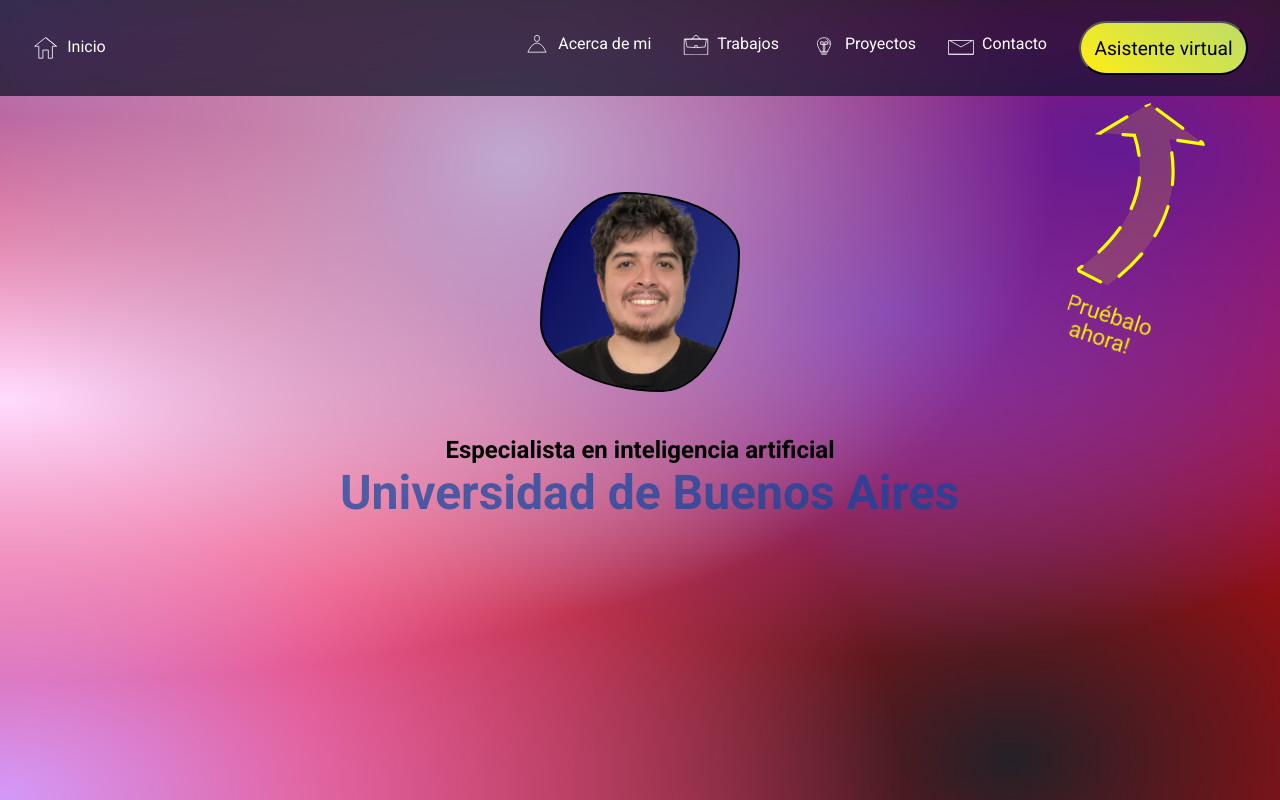
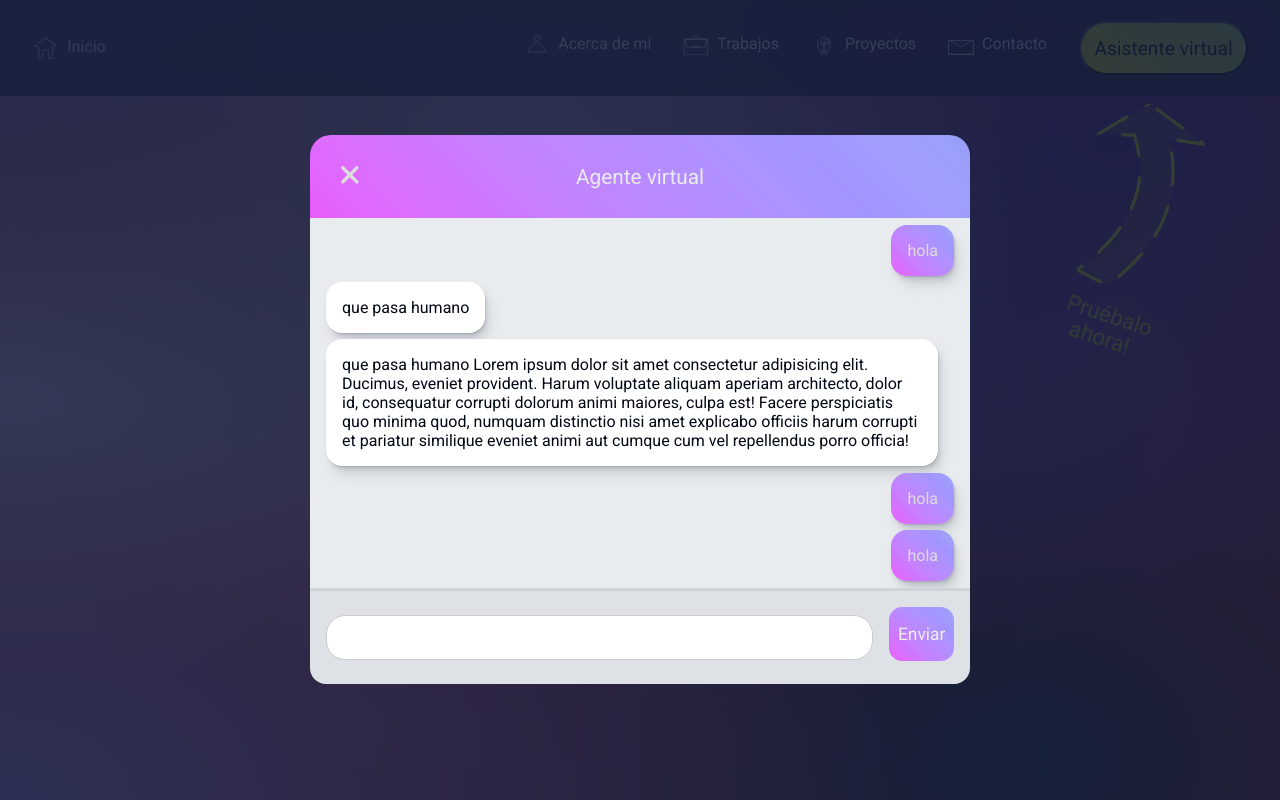
Before and after one commit to Joaquin-Quiroz-Gajardo/Portafolio, a React (Create React App) app: page / in a window 1280 px wide. Both pictures are taken after a click on the button "Asistente virtual". Shown: the top 800 px of the page. Built offline with nearby package versions, Linux system fonts and the light colour scheme.

Commit message:
chatbot button listo

```diff
--- a/src/App.tsx
+++ b/src/App.tsx
@@ -33,6 +33,12 @@
   const handleDesplegarMenu = () => {
     setDisplayNavLinks(!displayNavLinks)
   };
+
+  const [displayChatBot, SetDisplayChatBot] = useState<boolean>(false)
+  const handleDesplegarChat = () => {
+    SetDisplayChatBot(!displayChatBot)
+  };
+
   const textStyle = {
     fontFamily: "roboto",
     fontSize: '14px',
@@ -61,7 +67,10 @@
                   <a onClick={()=>{setDisplayNavLinks(false)}} className="nav-link" href="#contacto"><Carta></Carta><p>Contacto</p></a>
                 </li>
                 <li className="nav-item">
-                  <button onClick={()=>{setDisplayNavLinks(false)}} className="nav-button-asistente">Asistente virtual</button>
+                  <button onClick={()=>{
+                    setDisplayNavLinks(false)
+                    handleDesplegarChat()
+                    }} className="nav-button-asistente">Asistente virtual</button>
                 </li>
               </ul>
               <button onClick={handleDesplegarMenu} className={displayNavLinks?"menu display-nav-links":"menu"}><Menu></Menu></button>
@@ -284,11 +293,11 @@
 
       {/* reAct agent */}
 
-      {/* <div className="reAct-agent">
+      {displayChatBot?<div className="reAct-agent">
         <div className="chat">
           <div className="barra-salir-chat">
             <p>Agente virtual</p>
-            <button><Salir></Salir></button>
+            <button onClick={handleDesplegarChat}><Salir></Salir></button>
           </div>
           <div className="conversacion">
             <p className="human-message">hola</p>
@@ -315,7 +324,7 @@
             </button>
           </div>
         </div>
-      </div> */}
+      </div>:<></>}
 
     </div>
   );
```
